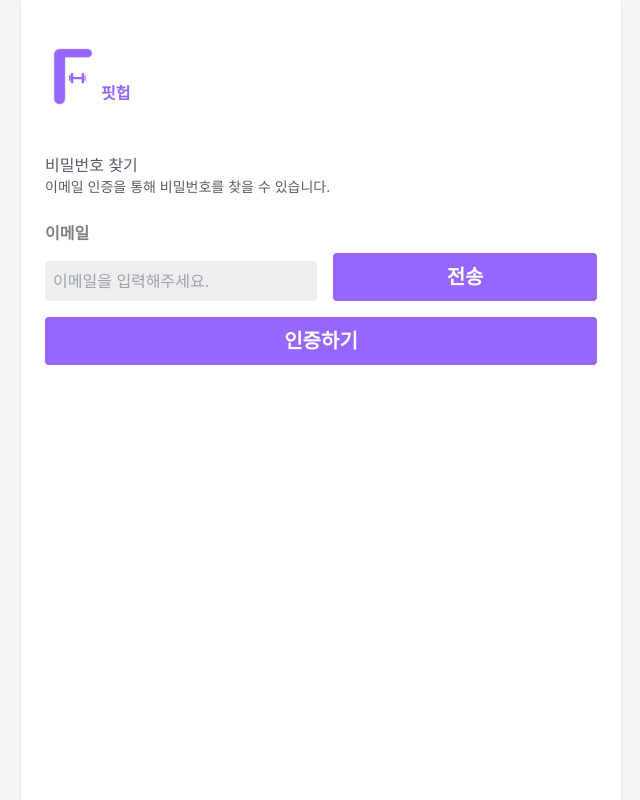
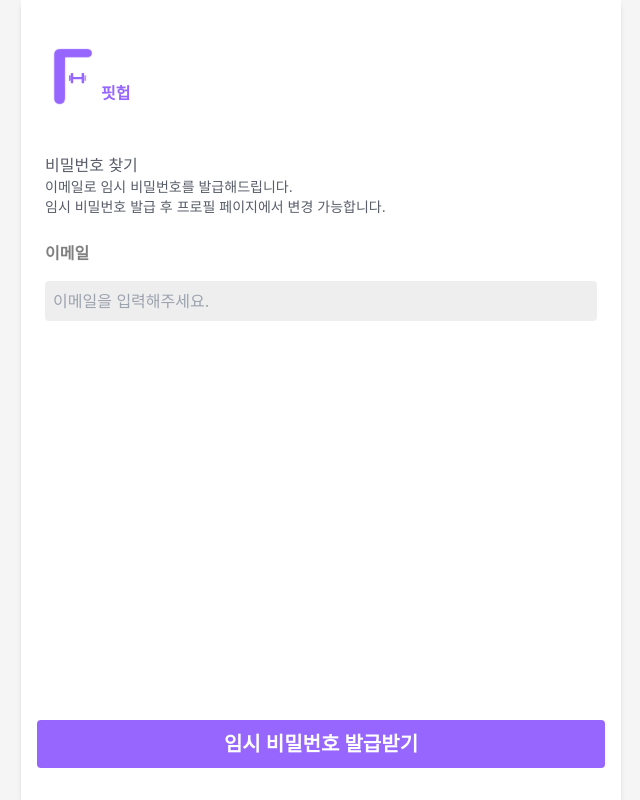
Before and after one commit to low-psy/fithub-front, a React (Create React App) app: page /help/password in a window 1280 px wide. Shown: the whole page, without its empty margins (319-959 px from the left). Built offline with nearby package versions, Linux system fonts and the light colour scheme; no server answers.

Commit message:
feat: 비밀번호 찾기(임시 비밀번호 발급) 페이지

```diff
--- /dev/null
+++ b/src/pages/help/index.tsx
@@ -0,0 +1,15 @@
+import React from 'react';
+import { Outlet } from 'react-router-dom';
+import FormLogo from '../../components/form/FormLogo';
+import Layout from '../../components/form/Layout';
+
+const Help = () => {
+  return (
+    <Layout>
+      <FormLogo width="w-14" />
+      <Outlet />
+    </Layout>
+  );
+};
+
+export default Help;
--- /dev/null
+++ b/src/pages/help/password/Guide.tsx
@@ -0,0 +1,26 @@
+import React from 'react';
+
+interface IGuideProps {
+  onClick: () => void;
+}
+
+const Guide = ({ onClick }: IGuideProps) => {
+  return (
+    <div className="text-sm text-gray-500">
+      <p>입력하신 메일 주소로 임시 비밀번호가 발급되었습니다.</p>
+      <p>
+        이메일이 도착하지 않은경우{' '}
+        <span
+          aria-hidden
+          className="cursor-pointer underline underline-offset-2"
+          onClick={onClick}
+        >
+          여기
+        </span>
+        를 눌러 재요청 해주세요.
+      </p>
+    </div>
+  );
+};
+
+export default Guide;
--- /dev/null
+++ b/src/pages/help/password/Header.tsx
@@ -0,0 +1,15 @@
+import React from 'react';
+
+const Header = () => {
+  return (
+    <div className="mb-4 text-sm text-[#585D69] md:text-base">
+      <p>비밀번호 찾기</p>
+      <p className="text-sm">이메일로 임시 비밀번호를 발급해드립니다.</p>
+      <p className="text-sm">
+        임시 비밀번호 발급 후 프로필 페이지에서 변경 가능합니다.
+      </p>
+    </div>
+  );
+};
+
+export default Header;
--- a/src/pages/help/password/index.tsx
+++ b/src/pages/help/password/index.tsx
@@ -1,81 +1,63 @@
 import React, { useState } from 'react';
+import axios from 'axios';
 
-import { sendCertifyNumber, compareCertifyNumber } from '../../../apis/user';
+import { getTempPassword } from '../../../apis/user';
 
 import HelpInput from '../../../components/help/HelpInput';
 import FormError, { ErrorText } from '../../../components/form/FormError';
 import { DefaultButton, LinkButton } from '../../../components/help/HelpButton';
-import {
-  validateCertifyNumber,
-  validateHelpEmail,
-} from '../../../validation/help/findPasswordValidation';
-import Layout from '../../../components/form/Layout';
-import FormLogo from '../../../components/form/FormLogo';
+import { validateHelpEmail } from '../../../validation/help/findPasswordValidation';
 import FormLabel from '../../../components/form/FormLabel';
+import Header from './Header';
+import Guide from './Guide';
 
 function FindPassword() {
-  // input (이메일, 인증번호)
   const [email, setEmail] = useState<string>('');
-  const [certificationNumber, setCertificationNumber] = useState<string>('');
-  // 인증번호 전송 여부, 인증 완료 여부
+  const [emailError, setEmailError] = useState<string>('');
   const [isSent, setIsSent] = useState<boolean>(false);
-  const [isCertified, setIsCertified] = useState<boolean>(false);
-  // 에러
-  const [emailError, setEmailError] = useState<string>('');
-  const [certifyError, setCertifyError] = useState<string>('');
+
+  const [errorMsg, setErrorMsg] = useState<string>('');
 
   const handleEmail = (event: React.ChangeEvent<HTMLInputElement>) => {
     setEmail(event.target.value);
   };
 
-  const handleCertifyNumber = (event: React.ChangeEvent<HTMLInputElement>) => {
-    setCertificationNumber(event.target.value);
-  };
-
-  // 인증번호 전송
-  const onSendCertifyNumber = async () => {
+  const onSendTempPassword = async () => {
     // validation
     if (!validateHelpEmail(email, setEmailError)) return;
+
     setIsSent(true);
-    // server
     try {
-      const response = await sendCertifyNumber(email);
-
-      if (response.status === 200) {
-        setEmailError('인증번호가 전송되었습니다.');
+      const response = await getTempPassword(email);
+      if (response && response.status === 200) {
+        setIsSent(true);
       }
     } catch (error) {
-      console.log(error);
+      if (axios.isAxiosError(error)) {
+        setIsSent(false);
+        setErrorMsg(error.response?.data.message);
+      }
     }
   };
 
-  // 인증번호 처리
-  const onCompareCertifyNumber = async () => {
-    // validation
-    if (!validateCertifyNumber(certificationNumber, setCertifyError)) return;
-    // server
+  const onSendTempPasswordAgain = async () => {
+    setIsSent(true);
     try {
-      const response = await compareCertifyNumber(certificationNumber, email);
-
-      if (response.status === 200) {
-        setIsCertified(true);
-        setCertifyError('인증이 완료되었습니다.');
+      const response = await getTempPassword(email);
+      if (response && response.status === 200) {
+        setIsSent(true);
       }
     } catch (error) {
-      console.log(error);
+      if (axios.isAxiosError(error)) {
+        setIsSent(false);
+        setErrorMsg(error.response?.data.message);
+      }
     }
   };
 
   return (
-    <Layout>
-      <FormLogo width="w-14" />
     <div className="flex min-w-max flex-col gap-2">
-        <div className="mb-4 text-sm text-[#585D69] md:text-base">
-          <p>비밀번호 찾기</p>
-          <p className="text-sm">
-            이메일 인증을 통해 비밀번호를 찾을 수 있습니다.
-          </p>
-        </div>
+      <Header />
 
       {/* 이메일 input, 전송 button */}
       <FormLabel htmlFor="email" text="이메일" />
@@ -87,35 +69,33 @@ function FindPassword() {
           value={email}
           onChange={handleEmail}
           error={emailError}
+          disabled={isSent}
         />
-          <DefaultButton text="전송" onClick={onSendCertifyNumber} />
       </div>
       <FormError>{emailError && <ErrorText text={emailError} />}</FormError>
 
-        {/* 인증번호 input */}
-        {isSent && (
-          <>
-            <HelpInput
-              id="authNumber"
-              type="string"
-              placeholder="전송받은 인증번호를 입력해주세요."
-              value={certificationNumber}
-              onChange={handleCertifyNumber}
-              error={certifyError}
-            />
-            <FormError>
-              {certifyError && <ErrorText text={certifyError} />}
-            </FormError>
-          </>
+      {/* 이메일 전송 이후 안내 */}
+      {isSent && <Guide onClick={onSendTempPasswordAgain} />}
+
+      {/* 에러가 발생한 경우 */}
+      {errorMsg.length > 0 && (
+        <p className="my-2 text-red-500">에러 : {errorMsg}</p>
       )}
-        {/* 인증하기 button, 로그인 하러가기  button */}
-        {isCertified ? (
+
+      {/* 하단 버튼 */}
+      <div className="absolute bottom-4 left-1/2 w-full -translate-x-1/2 sm:bottom-8 md:px-2">
+        <div className="mx-2 flex flex-row justify-center gap-4">
+          {isSent ? (
             <LinkButton to="/login" text="로그인 하러가기" />
           ) : (
-          <DefaultButton text="인증하기" onClick={onCompareCertifyNumber} />
+            <DefaultButton
+              text="임시 비밀번호 발급받기"
+              onClick={onSendTempPassword}
+            />
           )}
         </div>
-    </Layout>
+      </div>
+    </div>
   );
 }
 
```
Also changed, not shown: src/App.tsx (+7 -6 lines). Lines whose indentation alone changed are shown as unchanged.
